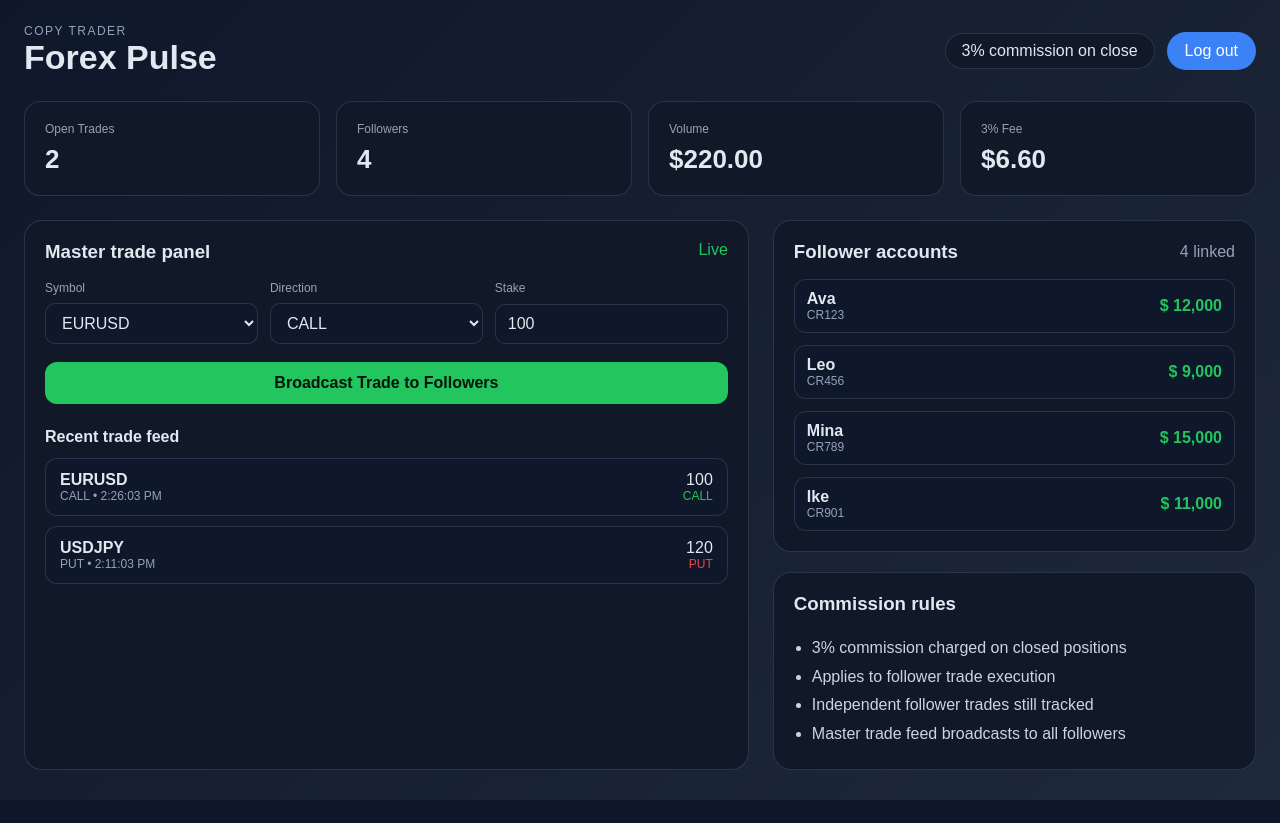
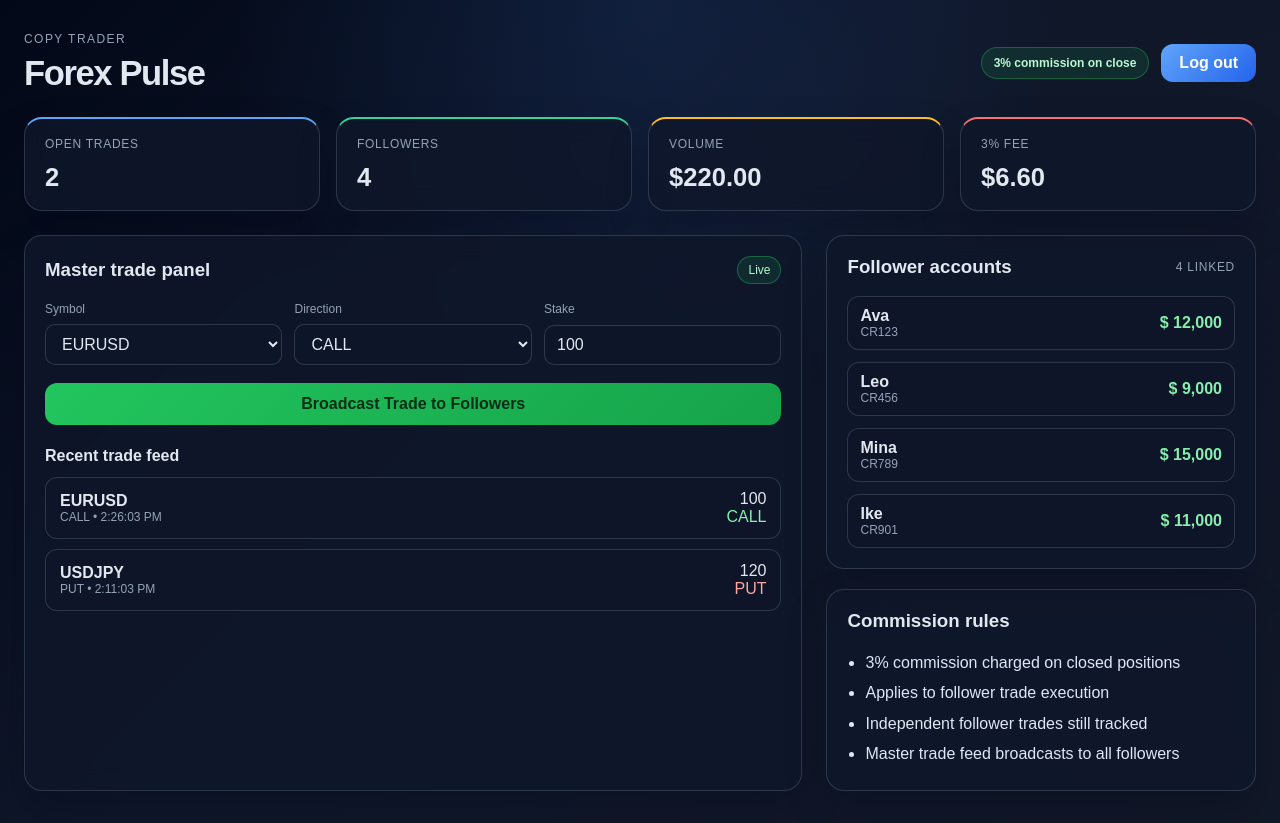
Before and after one commit to chambemichaelt/chambe-forex-pulse-v2, a Next.js app: page / in a window 1280 px wide. Before the commit the page ends 800 px from the top, so only its background shows below. Built offline with nearby package versions, Linux system fonts and the light colour scheme.

Commit message:
Continue Phase 1: add a more polished copy-trading frontend foundation for the clean repo

```diff
--- a/app/globals.css
+++ b/app/globals.css
@@ -2,7 +2,7 @@ html, body {
   margin: 0;
   padding: 0;
   font-family: Arial, Helvetica, sans-serif;
-  background: #0f172a;
+  background: linear-gradient(135deg, #020817, #0f172a 45%, #111827);
   color: #e2e8f0;
 }
 
@@ -19,14 +19,314 @@ body {
 }
 
 :root {
-  --bg: #0f172a;
-  --panel: #111827;
-  --panel-alt: #1f2937;
-  --line: rgba(148, 163, 184, 0.2);
+  --bg: #020817;
+  --panel: rgba(15, 23, 42, 0.85);
+  --panel-alt: rgba(17, 24, 39, 0.9);
+  --line: rgba(148, 163, 184, 0.24);
   --text: #e2e8f0;
   --muted: #94a3b8;
-  --primary: #3b82f6;
+  --primary: #60a5fa;
+  --primary-strong: #2563eb;
   --success: #22c55e;
+  --success-strong: #16a34a;
   --danger: #ef4444;
-  --warning: #f59e0b;
+  --warning: #fbbf24;
 }
+
+.page-shell {
+  min-height: 100vh;
+  padding: 32px 24px;
+  background: radial-gradient(circle at top, rgba(59, 130, 246, 0.12), transparent 40%);
+}
+
+.app-frame {
+  max-width: 1380px;
+  margin: 0 auto;
+}
+
+.topbar {
+  display: flex;
+  justify-content: space-between;
+  align-items: center;
+  gap: 16px;
+  margin-bottom: 24px;
+}
+
+.topbar h1 {
+  margin: 0;
+  font-size: clamp(2rem, 2.7vw, 3rem);
+  letter-spacing: -0.04em;
+}
+
+.eyebrow {
+  font-size: 12px;
+  letter-spacing: 0.12em;
+  text-transform: uppercase;
+  color: var(--muted);
+  margin-bottom: 8px;
+}
+
+.header-actions {
+  display: flex;
+  align-items: center;
+  gap: 12px;
+}
+
+.badge {
+  display: inline-flex;
+  align-items: center;
+  justify-content: center;
+  border-radius: 999px;
+  padding: 8px 12px;
+  font-size: 12px;
+  font-weight: 600;
+}
+
+.pill-success {
+  background: rgba(34, 197, 94, 0.12);
+  border: 1px solid rgba(34, 197, 94, 0.35);
+  color: #bbf7d0;
+}
+
+.primary-button,
+.success-button {
+  border: none;
+  border-radius: 12px;
+  cursor: pointer;
+  font-weight: 700;
+  transition: transform 0.15s ease, opacity 0.15s ease;
+}
+
+.primary-button:hover,
+.success-button:hover {
+  transform: translateY(-1px);
+}
+
+.primary-button {
+  background: linear-gradient(135deg, var(--primary), var(--primary-strong));
+  color: white;
+  padding: 10px 18px;
+}
+
+.success-button {
+  background: linear-gradient(135deg, var(--success), var(--success-strong));
+  color: #052e16;
+  padding: 12px 16px;
+}
+
+.full {
+  width: 100%;
+}
+
+.glass-card {
+  background: rgba(15, 23, 42, 0.82);
+  border: 1px solid var(--line);
+  border-radius: 18px;
+  backdrop-filter: blur(12px);
+  box-shadow: 0 20px 40px rgba(2, 6, 23, 0.22);
+}
+
+.auth-card {
+  max-width: 480px;
+  margin: 80px auto;
+  padding: 28px;
+}
+
+.auth-card h2 {
+  margin-top: 0;
+  margin-bottom: 10px;
+  font-size: 2rem;
+}
+
+.auth-card p {
+  color: var(--muted);
+  margin-bottom: 24px;
+  line-height: 1.7;
+}
+
+.stats-grid {
+  display: grid;
+  grid-template-columns: repeat(auto-fit, minmax(180px, 1fr));
+  gap: 16px;
+  margin-bottom: 24px;
+}
+
+.stat-card {
+  padding: 18px 20px;
+}
+
+.tiny-label {
+  color: var(--muted);
+  font-size: 12px;
+  letter-spacing: 0.06em;
+  text-transform: uppercase;
+}
+
+.stat-value {
+  margin-top: 12px;
+  font-size: clamp(1.4rem, 2vw, 2.1rem);
+  font-weight: 700;
+}
+
+.main-grid {
+  display: grid;
+  grid-template-columns: minmax(0, 1.45fr) minmax(280px, 0.8fr);
+  gap: 24px;
+}
+
+.panel {
+  padding: 20px;
+}
+
+.panel-header {
+  display: flex;
+  justify-content: space-between;
+  align-items: center;
+  margin-bottom: 18px;
+}
+
+.panel-header h3,
+.panel h3,
+.feed-block h4 {
+  margin: 0;
+}
+
+.cap-compact {
+  margin-bottom: 16px;
+}
+
+.live-pill {
+  display: inline-flex;
+  align-items: center;
+  border-radius: 999px;
+  background: rgba(34, 197, 94, 0.12);
+  border: 1px solid rgba(34, 197, 94, 0.4);
+  color: #bbf7d0;
+  font-size: 12px;
+  padding: 6px 10px;
+}
+
+.trade-form-grid {
+  display: grid;
+  grid-template-columns: repeat(3, minmax(0, 1fr));
+  gap: 12px;
+  margin-bottom: 18px;
+}
+
+label {
+  display: grid;
+  gap: 8px;
+}
+
+label span {
+  color: var(--muted);
+  font-size: 12px;
+}
+
+select,
+input {
+  background: rgba(15, 23, 42, 0.92);
+  color: var(--text);
+  border: 1px solid var(--line);
+  border-radius: 10px;
+  padding: 10px 12px;
+}
+
+.feed-block {
+  margin-top: 22px;
+}
+
+.feed-list {
+  display: grid;
+  gap: 10px;
+  margin-top: 12px;
+}
+
+.feed-item {
+  display: flex;
+  justify-content: space-between;
+  align-items: center;
+  gap: 12px;
+  background: rgba(15, 23, 42, 0.9);
+  border: 1px solid var(--line);
+  border-radius: 12px;
+  padding: 12px 14px;
+}
+
+.feed-symbol {
+  font-weight: 700;
+}
+
+.feed-meta {
+  color: var(--muted);
+  font-size: 12px;
+}
+
+.feed-side {
+  text-align: right;
+}
+
+.gain {
+  color: #86efac;
+}
+
+.loss {
+  color: #fca5a5;
+}
+
+.side-stack {
+  display: grid;
+  gap: 20px;
+}
+
+.follower-list {
+  display: grid;
+  gap: 12px;
+}
+
+.follower-item {
+  display: flex;
+  justify-content: space-between;
+  align-items: center;
+  gap: 12px;
+  background: rgba(15, 23, 42, 0.9);
+  border: 1px solid var(--line);
+  border-radius: 12px;
+  padding: 10px 12px;
+}
+
+.follower-name {
+  font-weight: 700;
+}
+
+.follower-balance {
+  color: #86efac;
+  font-weight: 700;
+}
+
+.rules-list {
+  margin: 16px 0 0;
+  padding-left: 18px;
+  color: #dfe7f4;
+  line-height: 1.9;
+}
+
+@media (max-width: 920px) {
+  .main-grid {
+    grid-template-columns: 1fr;
+  }
+
+  .trade-form-grid {
+    grid-template-columns: 1fr;
+  }
+
+  .topbar {
+    flex-direction: column;
+    align-items: flex-start;
+  }
+
+  .header-actions {
+    width: 100%;
+    justify-content: space-between;
+  }
+}
--- a/components/trader-dashboard.tsx
+++ b/components/trader-dashboard.tsx
@@ -17,6 +17,13 @@ type Trade = {
   followerCount: number;
 };
 
+type Summary = {
+  totalVolume: number;
+  totalCommission: number;
+  openTrades: number;
+  commissionRate: number;
+};
+
 const followers = [
   { name: 'Ava', account: 'CR123', balance: 12000 },
   { name: 'Leo', account: 'CR456', balance: 9000 },
@@ -33,24 +40,33 @@ const defaultForm = {
 export function TraderDashboard() {
   const [loggedIn, setLoggedIn] = useState(true);
   const [trades, setTrades] = useState<Trade[]>([]);
-  const [summary, setSummary] = useState({ totalVolume: 0, totalCommission: 0, openTrades: 0, commissionRate: 0.03 });
+  const [summary, setSummary] = useState<Summary>({
+    totalVolume: 0,
+    totalCommission: 0,
+    openTrades: 0,
+    commissionRate: 0.03,
+  });
   const [form, setForm] = useState(defaultForm);
 
   useEffect(() => {
     const load = async () => {
+      try {
         const res = await fetch('/api/trades');
         const data = await res.json();
         setTrades(data.trades ?? []);
+      } catch {
+        setTrades([]);
+      }
     };
 
     load();
-
     const interval = setInterval(load, 5000);
     return () => clearInterval(interval);
   }, []);
 
   useEffect(() => {
     const loadSummary = async () => {
+      try {
         const res = await fetch('/api/commission');
         const data = await res.json();
         setSummary({
@@ -59,6 +75,9 @@ export function TraderDashboard() {
           openTrades: data.openTrades ?? 0,
           commissionRate: data.commissionRate ?? 0.03,
         });
+      } catch {
+        setSummary({ totalVolume: 0, totalCommission: 0, openTrades: 0, commissionRate: 0.03 });
+      }
     };
 
     loadSummary();
@@ -66,16 +85,14 @@ export function TraderDashboard() {
     return () => clearInterval(interval);
   }, []);
 
-  const totalFollowers = followers.length;
-
   const statCards = useMemo(
     () => [
-      { label: 'Open Trades', value: String(summary.openTrades) },
-      { label: 'Followers', value: String(totalFollowers) },
-      { label: 'Volume', value: `$${summary.totalVolume.toFixed(2)}` },
-      { label: '3% Fee', value: `$${summary.totalCommission.toFixed(2)}` },
+      { label: 'Open Trades', value: String(summary.openTrades), accent: '#60a5fa' },
+      { label: 'Followers', value: String(followers.length), accent: '#34d399' },
+      { label: 'Volume', value: `$${summary.totalVolume.toFixed(2)}`, accent: '#fbbf24' },
+      { label: '3% Fee', value: `$${summary.totalCommission.toFixed(2)}`, accent: '#f87171' },
     ],
-    [summary, totalFollowers]
+    [summary]
   );
 
   const handleCreateTrade = async () => {
@@ -86,6 +103,7 @@ export function TraderDashboard() {
       price: form.direction === 'CALL' ? 1.09 : 1.08,
     };
 
+    try {
       const res = await fetch('/api/trades', {
         method: 'POST',
         headers: { 'Content-Type': 'application/json' },
@@ -96,67 +114,58 @@ export function TraderDashboard() {
       if (data.trade) {
         setTrades((current) => [data.trade, ...current]);
       }
+    } catch {
+      // fallback handled by API if necessary
+    }
   };
 
   return (
-    <main style={{ minHeight: '100vh', background: 'linear-gradient(135deg, #0f172a, #1e293b)', color: '#e2e8f0', padding: 24 }}>
-      <div style={{ maxWidth: 1400, margin: '0 auto' }}>
-        <header style={{ display: 'flex', justifyContent: 'space-between', alignItems: 'center', marginBottom: 24 }}>
+    <main className="page-shell">
+      <div className="app-frame">
+        <header className="topbar">
           <div>
-            <div style={{ fontSize: 12, textTransform: 'uppercase', color: '#94a3b8', letterSpacing: 1.5 }}>Copy Trader</div>
-            <h1 style={{ margin: 0, fontSize: 34 }}>Forex Pulse</h1>
+            <div className="eyebrow">Copy Trader</div>
+            <h1>Forex Pulse</h1>
           </div>
 
-          <div style={{ display: 'flex', gap: 12, alignItems: 'center' }}>
-            <div style={{ border: '1px solid rgba(148,163,184,0.2)', background: '#111827', borderRadius: 999, padding: '8px 16px' }}>
-              3% commission on close
-            </div>
-            <button
-              onClick={() => setLoggedIn((current) => !current)}
-              style={{ background: '#3b82f6', color: '#fff', border: 'none', borderRadius: 999, padding: '10px 18px', cursor: 'pointer' }}
-            >
+          <div className="header-actions">
+            <div className="badge pill-success">3% commission on close</div>
+            <button className="primary-button" onClick={() => setLoggedIn((current) => !current)}>
               {loggedIn ? 'Log out' : 'Log in'}
             </button>
           </div>
         </header>
 
         {!loggedIn ? (
-          <section style={{ maxWidth: 460, margin: '80px auto', background: '#111827', border: '1px solid rgba(148,163,184,0.2)', borderRadius: 18, padding: 24 }}>
-            <h2 style={{ marginTop: 0 }}>Welcome to the trading desk</h2>
-            <p style={{ color: '#94a3b8', marginBottom: 24 }}>Connect your Deriv account and start trading or copy the master signal feed.</p>
-            <button
-              onClick={() => setLoggedIn(true)}
-              style={{ width: '100%', background: '#3b82f6', color: '#fff', border: 'none', borderRadius: 12, padding: '12px 16px', cursor: 'pointer', fontWeight: 700 }}
-            >
+          <section className="glass-card auth-card">
+            <h2>Welcome to the trading desk</h2>
+            <p>Connect your Deriv account and start trading or follow the master signal feed.</p>
+            <button className="primary-button full" onClick={() => setLoggedIn(true)}>
               Connect Deriv Account
             </button>
           </section>
         ) : (
           <>
-            <section style={{ display: 'grid', gridTemplateColumns: 'repeat(auto-fit, minmax(180px, 1fr))', gap: 16, marginBottom: 24 }}>
+            <section className="stats-grid">
               {statCards.map((card) => (
-                <div key={card.label} style={{ background: '#111827', border: '1px solid rgba(148,163,184,0.2)', borderRadius: 16, padding: 20 }}>
-                  <div style={{ fontSize: 12, color: '#94a3b8', marginBottom: 8 }}>{card.label}</div>
-                  <div style={{ fontSize: 26, fontWeight: 700 }}>{card.value}</div>
+                <div key={card.label} className="glass-card stat-card" style={{ borderTop: `2px solid ${card.accent}` }}>
+                  <div className="tiny-label">{card.label}</div>
+                  <div className="stat-value">{card.value}</div>
                 </div>
               ))}
             </section>
 
-            <section style={{ display: 'grid', gridTemplateColumns: '1.2fr 0.8fr', gap: 24 }}>
-              <div style={{ background: '#111827', border: '1px solid rgba(148,163,184,0.2)', borderRadius: 18, padding: 20 }}>
-                <div style={{ display: 'flex', justifyContent: 'space-between', marginBottom: 18 }}>
-                  <h3 style={{ margin: 0 }}>Master trade panel</h3>
-                  <span style={{ color: '#22c55e' }}>Live</span>
+            <section className="main-grid">
+              <div className="glass-card panel">
+                <div className="panel-header">
+                  <h3>Master trade panel</h3>
+                  <span className="live-pill">Live</span>
                 </div>
 
-                <div style={{ display: 'grid', gridTemplateColumns: '1fr 1fr 1fr', gap: 12, marginBottom: 18 }}>
-                  <label style={{ display: 'grid', gap: 8 }}>
-                    <span style={{ color: '#94a3b8', fontSize: 12 }}>Symbol</span>
-                    <select
-                      value={form.symbol}
-                      onChange={(event) => setForm({ ...form, symbol: event.target.value })}
-                      style={{ background: '#0f172a', color: '#e2e8f0', border: '1px solid rgba(148,163,184,0.2)', borderRadius: 10, padding: '10px 12px' }}
-                    >
+                <div className="trade-form-grid">
+                  <label>
+                    <span>Symbol</span>
+                    <select value={form.symbol} onChange={(event) => setForm({ ...form, symbol: event.target.value })}>
                       <option value="EURUSD">EURUSD</option>
                       <option value="USDJPY">USDJPY</option>
                       <option value="GBPUSD">GBPUSD</option>
@@ -164,48 +173,34 @@ export function TraderDashboard() {
                     </select>
                   </label>
 
-                  <label style={{ display: 'grid', gap: 8 }}>
-                    <span style={{ color: '#94a3b8', fontSize: 12 }}>Direction</span>
-                    <select
-                      value={form.direction}
-                      onChange={(event) => setForm({ ...form, direction: event.target.value as TradeDirection })}
-                      style={{ background: '#0f172a', color: '#e2e8f0', border: '1px solid rgba(148,163,184,0.2)', borderRadius: 10, padding: '10px 12px' }}
-                    >
+                  <label>
+                    <span>Direction</span>
+                    <select value={form.direction} onChange={(event) => setForm({ ...form, direction: event.target.value as TradeDirection })}>
                       <option value="CALL">CALL</option>
                       <option value="PUT">PUT</option>
                     </select>
                   </label>
 
-                  <label style={{ display: 'grid', gap: 8 }}>
-                    <span style={{ color: '#94a3b8', fontSize: 12 }}>Stake</span>
-                    <input
-                      type="number"
-                      value={form.amount}
-                      onChange={(event) => setForm({ ...form, amount: Number(event.target.value) || 0 })}
-                      style={{ background: '#0f172a', color: '#e2e8f0', border: '1px solid rgba(148,163,184,0.2)', borderRadius: 10, padding: '10px 12px' }}
-                    />
+                  <label>
+                    <span>Stake</span>
+                    <input type="number" value={form.amount} onChange={(event) => setForm({ ...form, amount: Number(event.target.value) || 0 })} />
                   </label>
                 </div>
 
-                <button
-                  onClick={handleCreateTrade}
-                  style={{ width: '100%', background: '#22c55e', color: '#03140b', border: 'none', borderRadius: 12, padding: '12px 16px', cursor: 'pointer', fontWeight: 700 }}
-                >
-                  Broadcast Trade to Followers
-                </button>
+                <button className="success-button full" onClick={handleCreateTrade}>Broadcast Trade to Followers</button>
 
-                <div style={{ marginTop: 24 }}>
-                  <h4 style={{ margin: '0 0 12px' }}>Recent trade feed</h4>
-                  <div style={{ display: 'grid', gap: 10 }}>
+                <div className="feed-block">
+                  <h4>Recent trade feed</h4>
+                  <div className="feed-list">
                     {trades.slice(0, 6).map((trade) => (
-                      <div key={trade.id} style={{ display: 'flex', justifyContent: 'space-between', alignItems: 'center', padding: '12px 14px', background: '#0f172a', borderRadius: 12, border: '1px solid rgba(148,163,184,0.2)' }}>
+                      <div key={trade.id} className="feed-item">
                         <div>
-                          <div style={{ fontWeight: 700 }}>{trade.symbol}</div>
-                          <div style={{ color: '#94a3b8', fontSize: 12 }}>{trade.direction} • {new Date(trade.createdAt).toLocaleTimeString()}</div>
+                          <div className="feed-symbol">{trade.symbol}</div>
+                          <div className="feed-meta">{trade.direction} • {new Date(trade.createdAt).toLocaleTimeString()}</div>
                         </div>
-                        <div style={{ textAlign: 'right' }}>
+                        <div className="feed-side">
                           <div>{trade.amount}</div>
-                          <div style={{ color: trade.direction === 'CALL' ? '#22c55e' : '#ef4444', fontSize: 12 }}>{trade.direction}</div>
+                          <div className={trade.direction === 'CALL' ? 'gain' : 'loss'}>{trade.direction}</div>
                         </div>
                       </div>
                     ))}
@@ -213,29 +208,29 @@ export function TraderDashboard() {
                 </div>
               </div>
 
-              <div style={{ display: 'grid', gap: 20 }}>
-                <div style={{ background: '#111827', border: '1px solid rgba(148,163,184,0.2)', borderRadius: 18, padding: 20 }}>
-                  <div style={{ display: 'flex', justifyContent: 'space-between', alignItems: 'center', marginBottom: 16 }}>
-                    <h3 style={{ margin: 0 }}>Follower accounts</h3>
-                    <span style={{ color: '#94a3b8' }}>{followers.length} linked</span>
+              <div className="side-stack">
+                <div className="glass-card panel">
+                  <div className="panel-header compact">
+                    <h3>Follower accounts</h3>
+                    <span className="tiny-label">{followers.length} linked</span>
                   </div>
 
-                  <div style={{ display: 'grid', gap: 12 }}>
+                  <div className="follower-list">
                     {followers.map((follower) => (
-                      <div key={follower.account} style={{ display: 'flex', justifyContent: 'space-between', alignItems: 'center', background: '#0f172a', borderRadius: 12, padding: '10px 12px', border: '1px solid rgba(148,163,184,0.2)' }}>
+                      <div key={follower.account} className="follower-item">
                         <div>
-                          <div style={{ fontWeight: 700 }}>{follower.name}</div>
-                          <div style={{ color: '#94a3b8', fontSize: 12 }}>{follower.account}</div>
+                          <div className="follower-name">{follower.name}</div>
+                          <div className="feed-meta">{follower.account}</div>
                         </div>
-                        <div style={{ color: '#22c55e', fontWeight: 700 }}>$ {follower.balance.toLocaleString()}</div>
+                        <div className="follower-balance">$ {follower.balance.toLocaleString()}</div>
                       </div>
                     ))}
                   </div>
                 </div>
 
-                <div style={{ background: '#111827', border: '1px solid rgba(148,163,184,0.2)', borderRadius: 18, padding: 20 }}>
-                  <h3 style={{ marginTop: 0 }}>Commission rules</h3>
-                  <ul style={{ margin: 0, paddingLeft: 18, color: '#cbd5e1', lineHeight: 1.8 }}>
+                <div className="glass-card panel">
+                  <h3>Commission rules</h3>
+                  <ul className="rules-list">
                     <li>3% commission charged on closed positions</li>
                     <li>Applies to follower trade execution</li>
                     <li>Independent follower trades still tracked</li>
```
Lines whose indentation alone changed are shown as unchanged.
